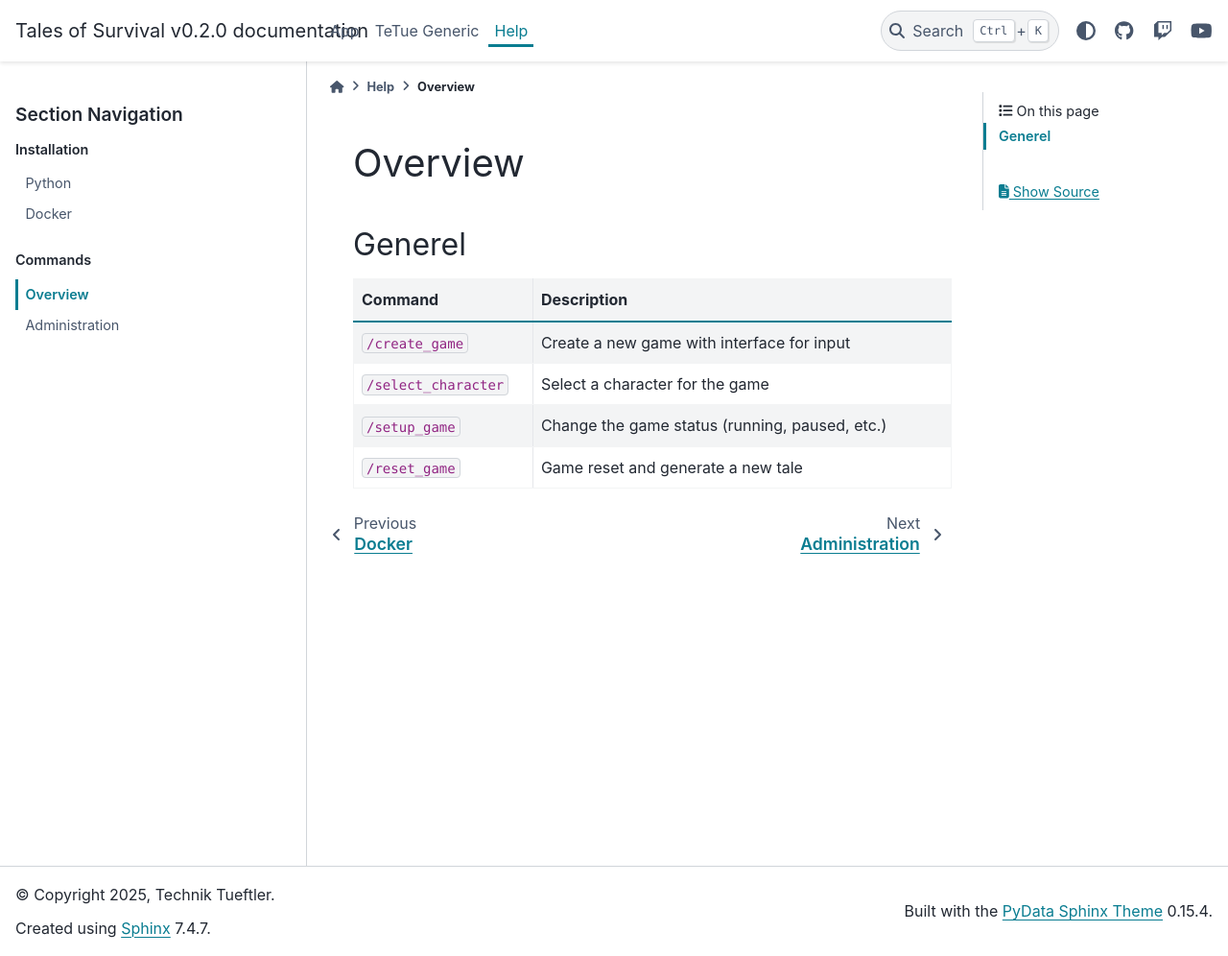
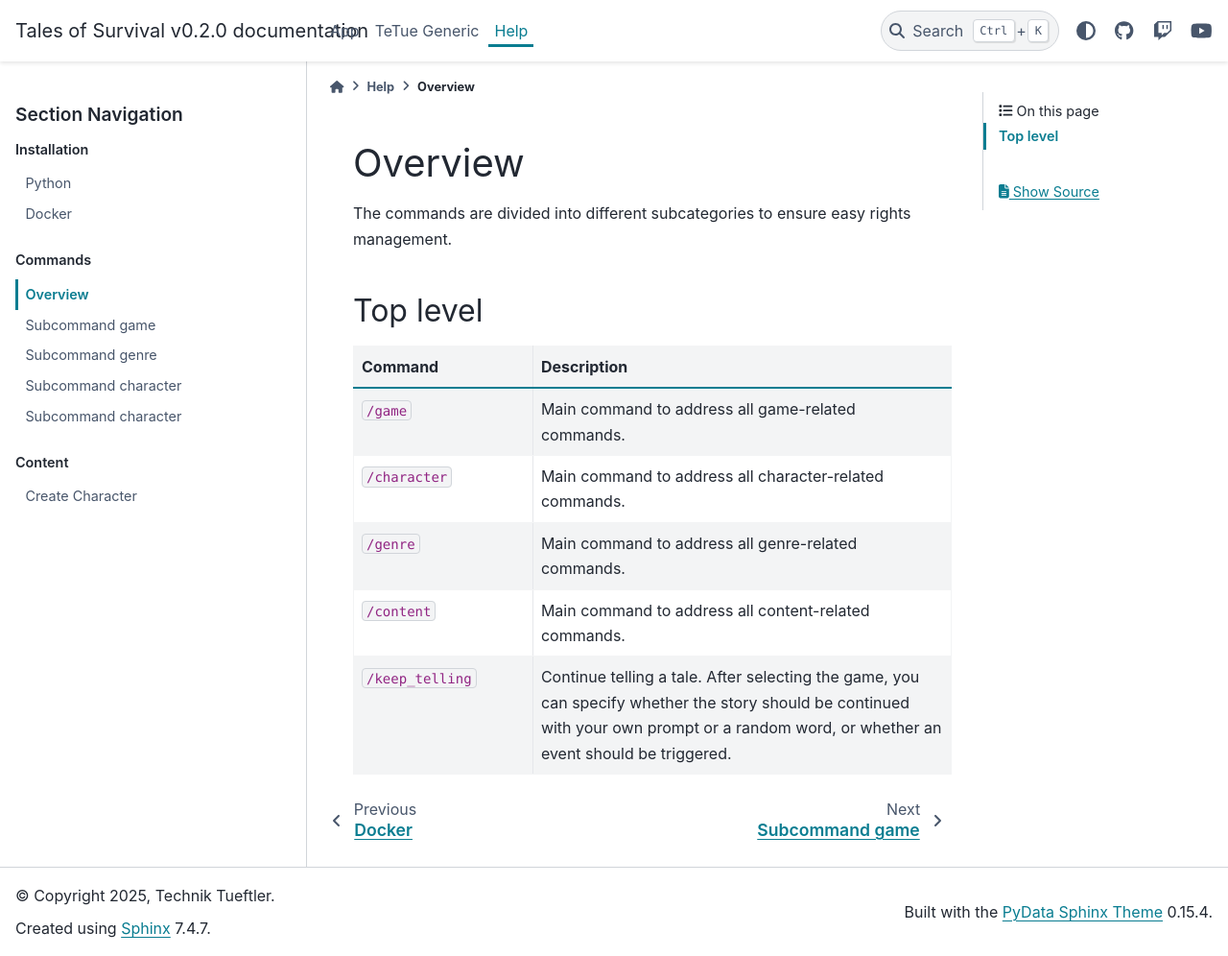
Before and after one commit to Technik-Tueftler/tales_of_survival, a Sphinx documentation site: the page built from docs/help/cmds_overview.rst, in a window 1280 px wide and 996 px high. Shown: the whole window at 96% size. Built offline with Sphinx 7.4.7 and the PyData theme 0.15.4, drawn with Linux system fonts in a browser that asks for light colours.

Commit message:
update doczmentation - orga cmds

```diff
--- a/docs/help/cmds_overview.rst
+++ b/docs/help/cmds_overview.rst
@@ -1,8 +1,9 @@
 Overview
 ==========================
+The commands are divided into different subcategories to ensure easy rights management.
 
-Generel
------------------
+Top level
+---------
 
 .. list-table::
    :header-rows: 1
@@ -10,11 +11,13 @@ Generel
 
    * - Command
      - Description
-   * - ``/create_game``
-     - Create a new game with interface for input
-   * - ``/select_character``
-     - Select a character for the game
-   * - ``/setup_game``
-     - Change the game status (running, paused, etc.)
-   * - ``/reset_game``
-     - Game reset and generate a new tale
+   * - ``/game``
+     - Main command to address all game-related commands.
+   * - ``/character``
+     - Main command to address all character-related commands.
+   * - ``/genre``
+     - Main command to address all genre-related commands.
+   * - ``/content``
+     - Main command to address all content-related commands.
+   * - ``/keep_telling``
+     - Continue telling a tale. After selecting the game, you can specify whether the story should be continued with your own prompt or a random word, or whether an event should be triggered.
--- a/docs/help/index.rst
+++ b/docs/help/index.rst
@@ -19,4 +19,13 @@ Help
    :caption: Commands
 
    cmds_overview
-   cmds_administration
+   cmds_game
+   cmd_genre
+   cmds_character
+   cmds_content
+
+.. toctree::
+   :maxdepth: 2
+   :caption: Content
+
+   create_content_character
--- a/docs/src/index.rst
+++ b/docs/src/index.rst
@@ -14,6 +14,7 @@ App
    :maxdepth: 2
    :caption: Discord Bot:
 
+   discord_general
    discord_bot
    discord_utils
 
```
Also changed, not shown: docs/help/cmd_genre.rst (added, +26 -0 lines), docs/help/cmds_administration.rst (deleted, +0 -18 lines), docs/help/cmds_character.rst (added, +23 -0 lines), docs/help/cmds_content.rst (added, +21 -0 lines), docs/help/cmds_game.rst (added, +37 -0 lines), docs/help/create_content_character.rst (added, +7 -0 lines), docs/src/discord_general.rst (added, +20 -0 lines), docs/images/dc_limit_select.png (added), docs/images/help_open_live_server.png (deleted), docs/images/start_from_template.png (deleted), docs/images/workflow_settings_docs.png (deleted).
